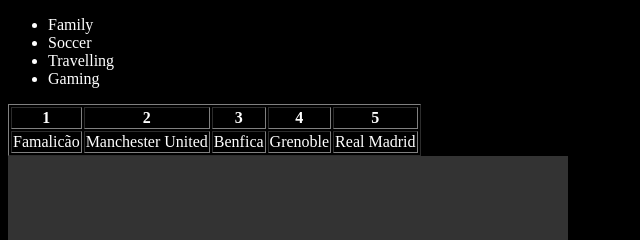
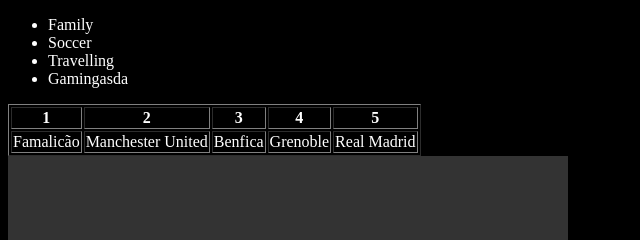
Before and after one commit to 21JoaoMarques21/JoaoMarques.github.io, a plain HTML site: page index.html in a window 1280 px wide. Shown: the part 555-795 px from the top of the page, 0-640 px from the left. Drawn offline with Linux system fonts and the light colour scheme.

Commit message:
premiere modif

```diff
--- a/index.html
+++ b/index.html
@@ -23,7 +23,7 @@
             <li>Family</li>
             <li>Soccer</li>
             <li>Travelling</li>
-            <li>Gaming</li>
+            <li>Gamingasda</li>
         </ul>
 
         <table border="1">
```
